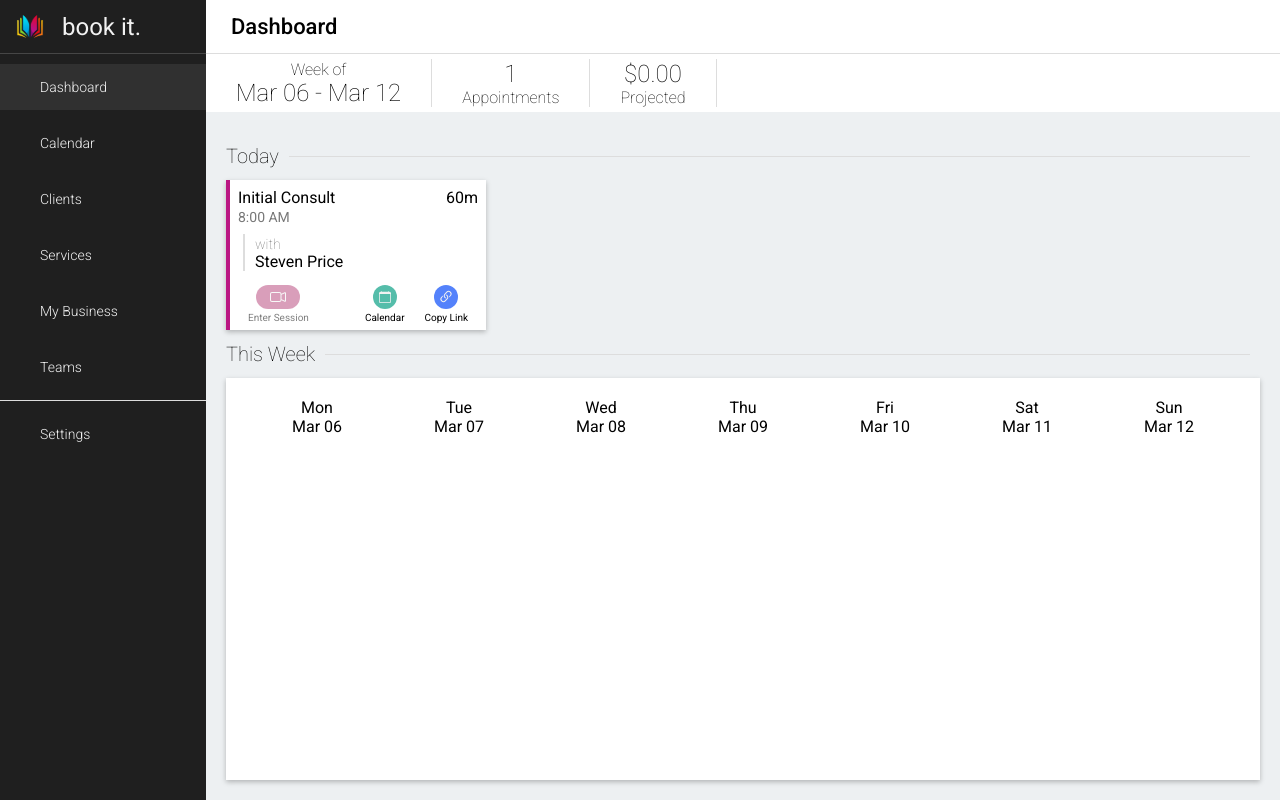
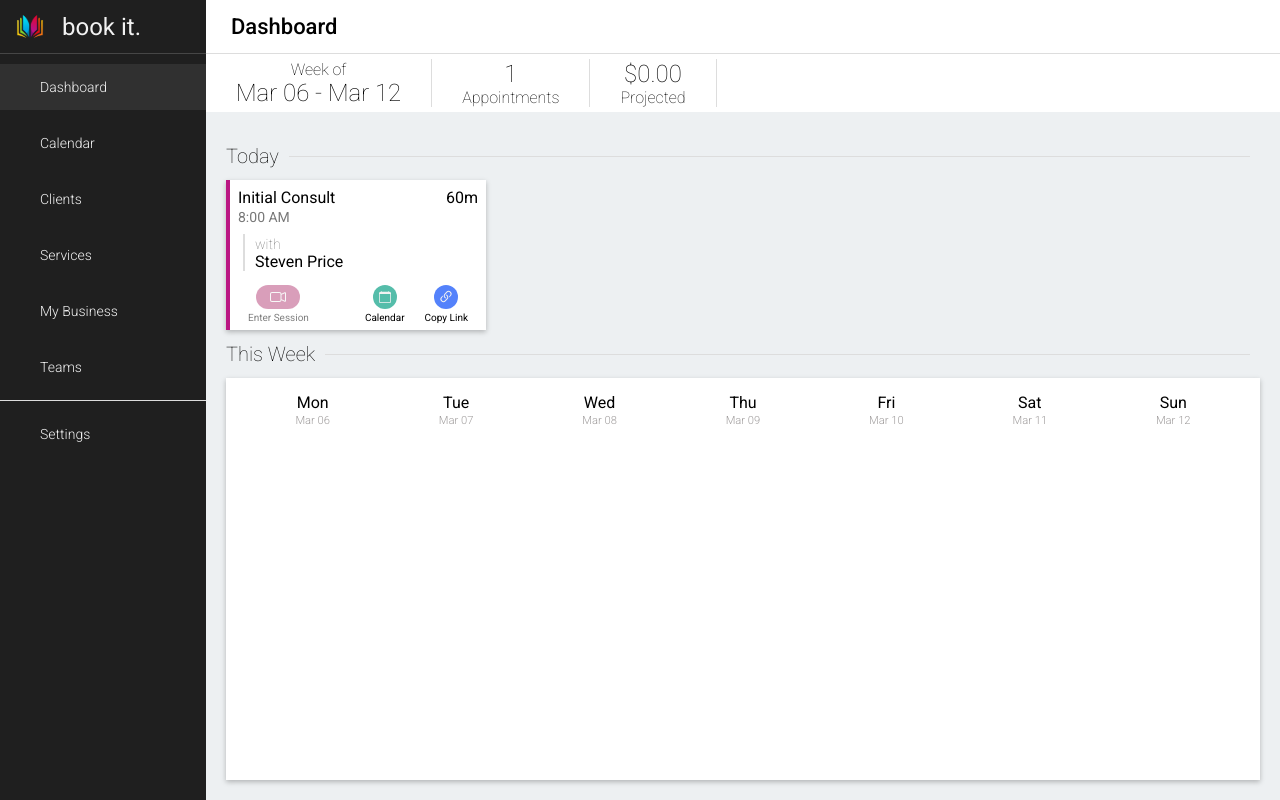
Before and after one commit to ryanhartwig/bookeasy, a Next.js app in the folder next/: page /dashboard in a window 1280 px wide. Built offline with nearby package versions, Linux system fonts and the light colour scheme.

Commit message:
Style secondary week date text

```diff
--- a/next/src/app/dashboard/dashboard.module.scss
+++ b/next/src/app/dashboard/dashboard.module.scss
@@ -114,7 +114,7 @@ p.alt {
 .weekview {
   height: 100%;
   width: 100%;
-  padding: 20px;
+  padding: 15px;
 }
 .weekdays {
   width: 100%;
@@ -122,4 +122,11 @@ p.alt {
   display: flex;
   justify-content: space-around;
   text-align: center;
+
+  p:last-child {
+    font-weight: 300;
+    font-size: 0.7em;
+    margin-top: 2px;
+    color: rgb(160, 157, 157);
+  }
 }
```
